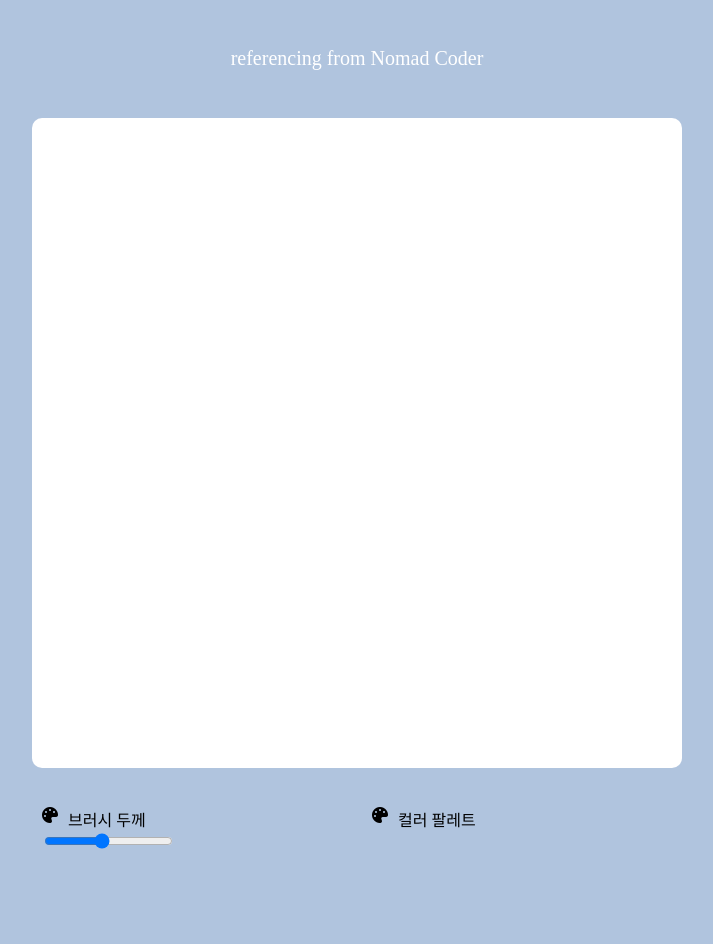
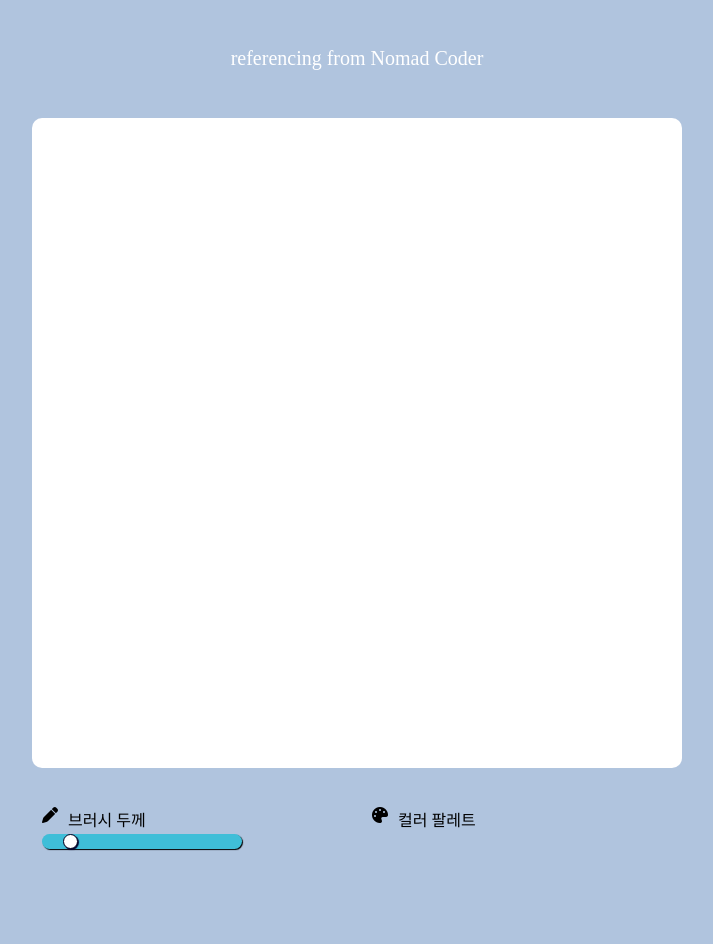
Before and after one commit to kimujin99/Nomad_drawing_app_clone, a plain HTML site: page MEME-MAKER/index.html in a window 1280 px wide. Shown: the whole page, without its empty margins (283-996 px from the left). Drawn offline with Linux system fonts and the light colour scheme; a web font is replaced by a local one.

Commit message:
브러시 두께 설정

```diff
--- /dev/null
+++ b/MEME-MAKER/css/range.css
@@ -0,0 +1,35 @@
+@import "https://fonts.googleapis.com/css?family=Roboto+Mono:100";
+
+input[type="range"] {
+  height: 21px;
+  -webkit-appearance: none;
+  margin: 0;
+  width: 200px;
+  background-color: transparent;
+}
+input[type="range"]:focus {
+  outline: none;
+}
+input[type="range"]::-webkit-slider-runnable-track {
+  width: 100%;
+  height: 15px;
+  cursor: pointer;
+  box-shadow: 1px 1px 1px #000000;
+  background: #3fbed8;
+  border-radius: 27px;
+  border: 0px solid #010101;
+}
+input[type="range"]::-webkit-slider-thumb {
+  box-shadow: 1px 1px 1px #000031;
+  border: 1px solid #00001e;
+  height: 15px;
+  width: 15px;
+  border-radius: 50%;
+  background: #ffffff;
+  cursor: pointer;
+  -webkit-appearance: none;
+  margin-top: 0px;
+}
+input[type="range"]:focus::-webkit-slider-runnable-track {
+  background: #3fbed8;
+}
--- a/MEME-MAKER/index.html
+++ b/MEME-MAKER/index.html
@@ -8,6 +8,7 @@
 
     <!-- ----- css ----- -->
     <link rel="stylesheet" href="css/styles.css" />
+    <link rel="stylesheet" href="css/range.css" />
     <link rel="stylesheet" href="css/title.css" />
     <!-- ----- font ----- -->
     <link
@@ -34,11 +35,19 @@
         <div class="brush-container">
           <div class="title-wrap">
             <div class="title-icon">
-              <i class="fa-solid fa-palette"></i>
+              <i class="fa-solid fa-pen"></i>
             </div>
             <div class="title">브러시 두께</div>
           </div>
-          <input id="line-width" type="range" min="1" max="10" value="5" />
+          <input
+            id="line-width"
+            class="range"
+            type="range"
+            min="1"
+            max="10"
+            value="2"
+            step="0.1"
+          />
         </div>
 
         <div class="brush-container">
--- a/MEME-MAKER/js/app.js
+++ b/MEME-MAKER/js/app.js
@@ -1,12 +1,16 @@
 const lineWidth = document.getElementById("line-width");
 
+//캔버스
 const canvas = document.querySelector("canvas");
 const ctx = canvas.getContext("2d");
-canvas.width = 650;
-canvas.height = 650;
-ctx.lineWidth = 2;
+canvas.width = 700;
+canvas.height = 700;
+
+//브러시 두께
+ctx.lineWidth = lineWidth.value;
 let isPaining = false;
 
+//페인팅 설정
 function canclePainting(e) {
   isPaining = false;
 }
@@ -28,3 +32,8 @@ canvas.addEventListener("mousedown", (e) => {
 
 canvas.addEventListener("mouseup", canclePainting);
 canvas.addEventListener("mouseleave", canclePainting);
+
+//브러시 두께 설정
+lineWidth.addEventListener("change", (e) => {
+  ctx.lineWidth = e.target.value;
+});
```
